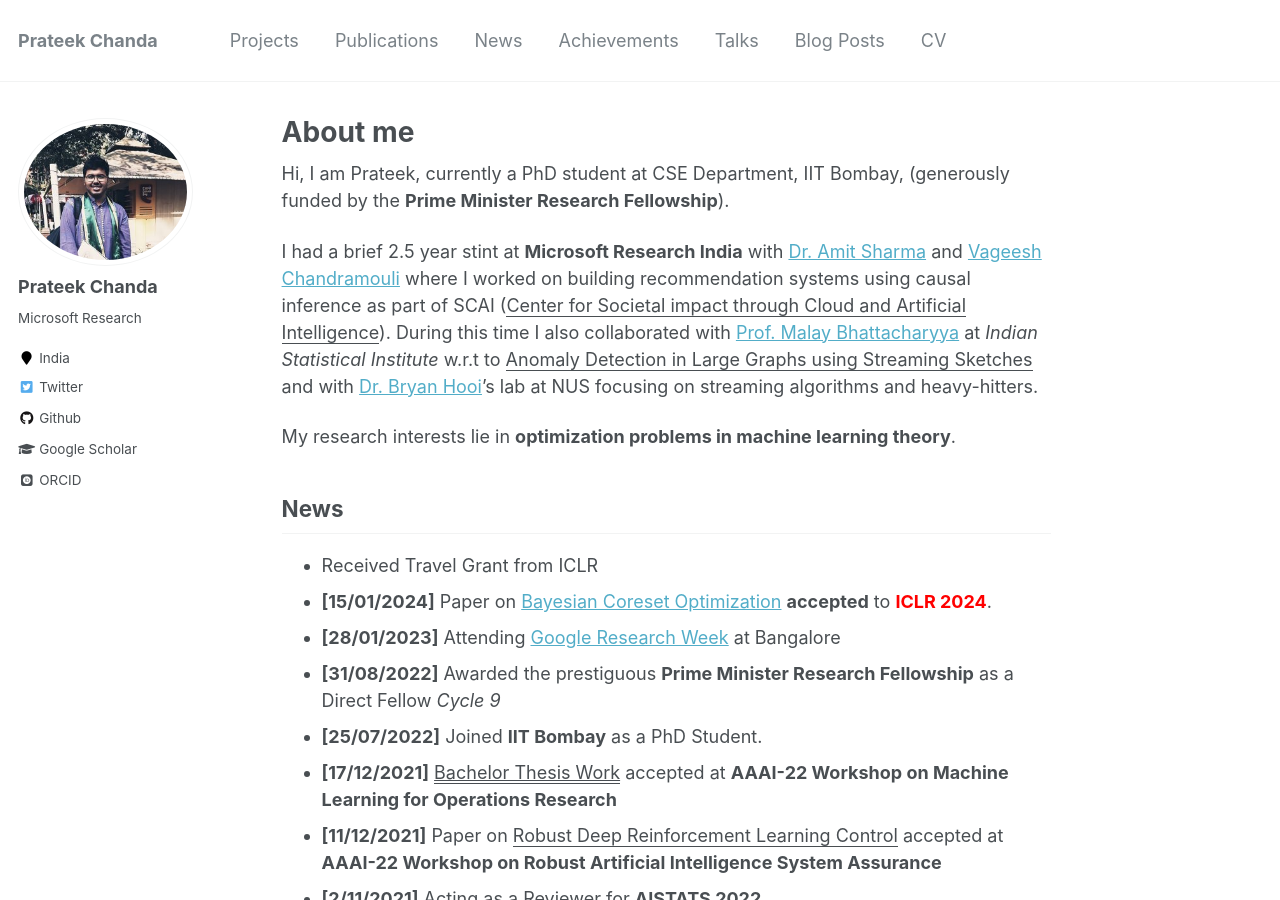
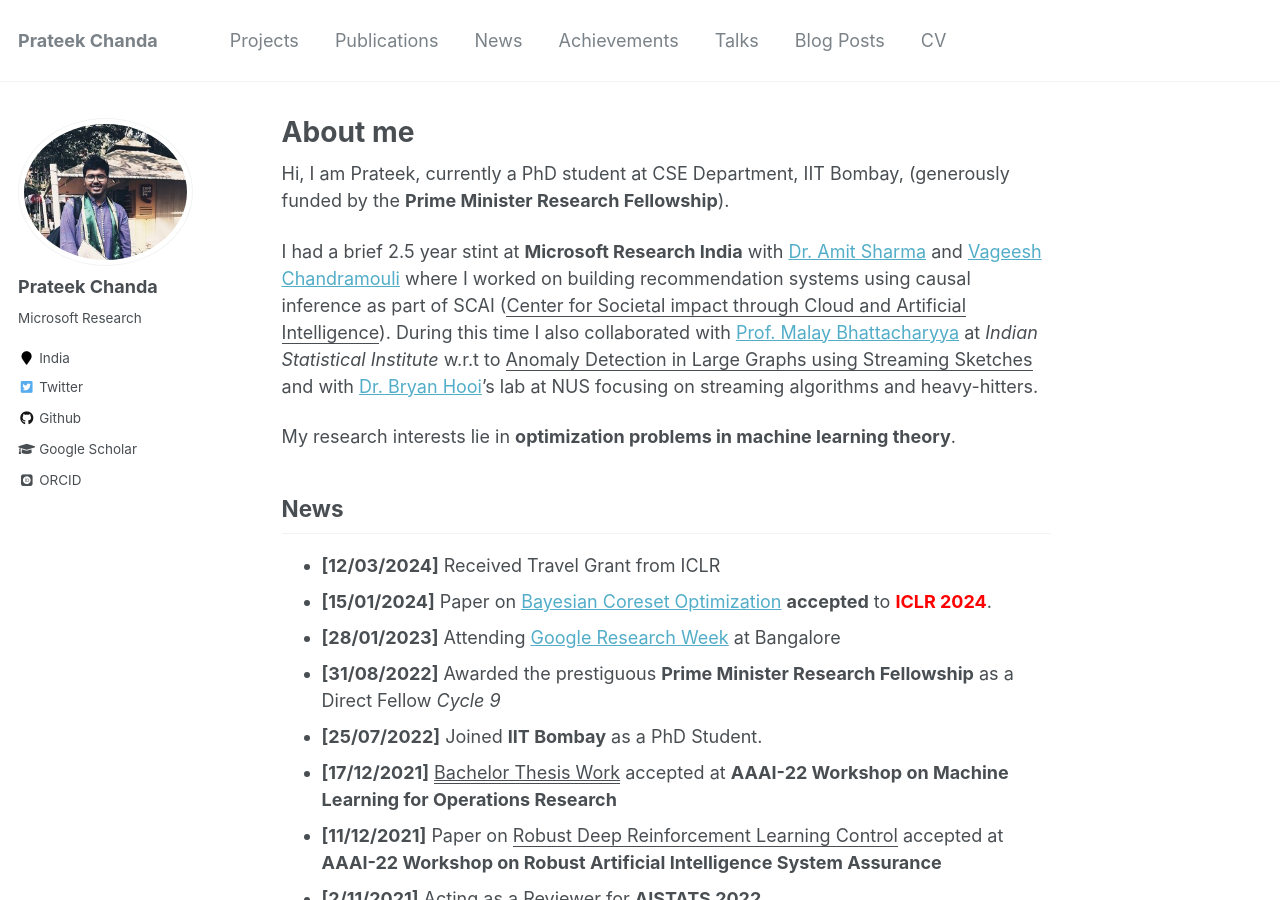
Before and after one commit to prateekiiest/prateekist.github.io, a Jekyll site: the page built from _pages/about.md, in a window 1280 px wide and 900 px high. Built offline with Jekyll 4.4.1, drawn with Linux system fonts in a browser that asks for light colours; some web fonts are replaced.

Commit message:
Update about.md

```diff
--- a/_pages/about.md
+++ b/_pages/about.md
@@ -18,7 +18,7 @@
 
 News
 ------
-- Received Travel Grant from ICLR
+- **[12/03/2024]** Received Travel Grant from ICLR
 - **[15/01/2024]** Paper on [Bayesian Coreset Optimization](https://openreview.net/forum?id=uz7d2N2zul) **accepted** to <span style="color:red">**ICLR 2024**</span>.
 - **[28/01/2023]** Attending [Google Research Week](https://sites.google.com/view/researchweek2023/home) at Bangalore
 - **[31/08/2022]** Awarded the prestiguous **Prime Minister Research Fellowship** as a Direct Fellow *Cycle 9*
```
